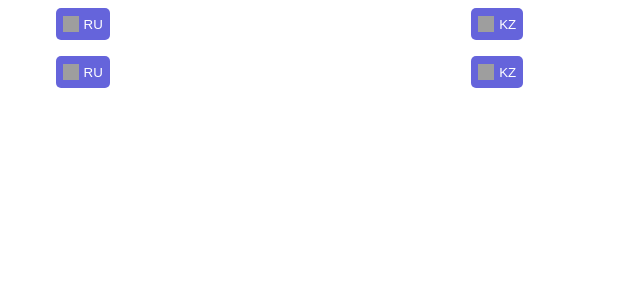
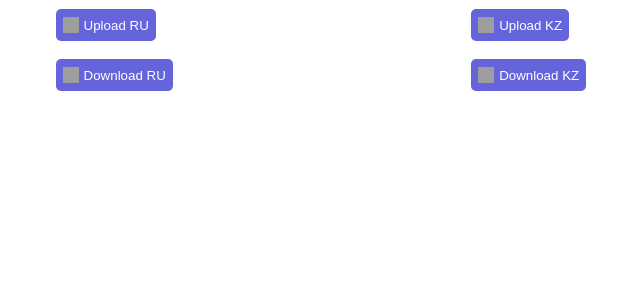
Before and after one commit to batizhamal/localization, a Vue app: page / in a window 1280 px wide. Shown: the top 300 px of the page, without its empty margins (376-1016 px from the left). Built offline with nearby package versions, Linux system fonts and the light colour scheme; grey boxes are pictures that could not be loaded.

Commit message:
AppInputFile component; DataService (upload)

```diff
--- /dev/null
+++ b/src/components/DataService/index.js
@@ -0,0 +1,14 @@
+export default {
+  methods: {
+    downloadJson(filename = "kz", data) {
+      const a = document.createElement("a");
+      const file = new Blob([JSON.stringify(data)], {
+        type: "application/json",
+      });
+      a.href = URL.createObjectURL(file);
+      a.download = `${filename}`;
+      a.click();
+    },
+    // TODO: object parsing method here
+  },
+};
--- /dev/null
+++ b/src/ui/AppInputFile.vue
@@ -0,0 +1,37 @@
+<template>
+  <div>
+    <input
+      type="file"
+      ref="mfile"
+      class="file"
+      @change="$emit('change', $refs.mfile.files[0])"
+    />
+    <AppButton
+      icon="https://super.so/icon/light/upload.svg"
+      :title="title"
+      @click="$refs.mfile.click()"
+      primary
+    />
+  </div>
+</template>
+
+<script>
+import AppButton from "./AppButton.vue";
+export default {
+  components: {
+    AppButton,
+  },
+  props: {
+    title: {
+      type: String,
+      default: "Upload",
+    },
+  },
+};
+</script>
+
+<style>
+.file {
+  display: none;
+}
+</style>
--- a/src/ui/AppPanel.vue
+++ /dev/null
@@ -1,22 +0,0 @@
-<template>
-  <div class="panel">
-    <slot />
-  </div>
-</template>
-
-<script>
-export default {};
-</script>
-
-<style lang="scss">
-.panel {
-  position: relative;
-  display: flex;
-  flex-direction: row;
-  flex-wrap: nowrap;
-  align-items: center;
-  height: $panel_height;
-  max-height: 100%;
-  padding: 0 $padding;
-}
-</style>
--- a/src/views/Localize/index.vue
+++ b/src/views/Localize/index.vue
@@ -1,26 +1,14 @@
 <template>
   <div class="root">
-    <AppPanel class="box__row">
+    <div class="panel box__row">
       <div></div>
       <div>
-        <input type="file" ref="ruFile" class="file" @change="readRuFile()" />
-        <AppButton
-          icon="https://super.so/icon/light/upload.svg"
-          title="RU"
-          @click="$refs.ruFile.click()"
-          primary
-        />
+        <AppInputFile title="Upload RU" @change="readRuFile" />
       </div>
       <div>
-        <input type="file" ref="kzFile" class="file" @change="readKzFile()" />
-        <AppButton
-          icon="https://super.so/icon/light/upload.svg"
-          title="KZ"
-          @click="$refs.kzFile.click()"
-          primary
-        />
+        <AppInputFile title="Upload KZ" @change="readKzFile" />
       </div>
-    </AppPanel>
+    </div>
 
     <div v-if="ru" class="box">
       <div
@@ -40,37 +28,40 @@
       </div>
     </div>
 
-    <AppPanel class="box__row">
+    <div class="panel box__row">
       <div></div>
       <div>
         <AppButton
           icon="https://super.so/icon/light/download.svg"
-          title="RU"
-          @click="downloadRu()"
+          title="Download RU"
+          @click="downloadJson('ru', ru)"
           primary
         />
       </div>
       <div>
         <AppButton
           icon="https://super.so/icon/light/download.svg"
-          title="KZ"
-          @click="downloadKz()"
+          title="Download KZ"
+          @click="downloadJson('kz', kz)"
           primary
         />
       </div>
-    </AppPanel>
+    </div>
   </div>
 </template>
 
 <script>
 import AppButton from "@/ui/AppButton.vue";
-import AppPanel from "@/ui/AppPanel.vue";
 import AppInput from "@/ui/AppInput.vue";
+import AppInputFile from "@/ui/AppInputFile.vue";
+import DataService from "@/components/DataService";
+
 export default {
+  extends: DataService,
   components: {
-    AppPanel,
     AppButton,
     AppInput,
+    AppInputFile,
   },
   data: () => ({
     files: {
@@ -90,8 +81,9 @@ export default {
     }
   },
   methods: {
-    readRuFile() {
-      this.files.ru = this.$refs.ruFile.files[0];
+    // downloadJson,
+    readRuFile(file) {
+      this.files.ru = file;
 
       if (this.files.ru.name.includes(".json")) {
         this.reader.onload = (res) => {
@@ -106,8 +98,8 @@ export default {
         this.reader.readAsText(this.files.ru);
       }
     },
-    readKzFile() {
-      this.files.kz = this.$refs.kzFile.files[0];
+    readKzFile(file) {
+      this.files.kz = file;
 
       if (this.files.kz.name.includes(".json")) {
         this.reader.onload = (res) => {
@@ -125,24 +117,6 @@ export default {
     getCodes() {
       return Object.keys(this.ru);
     },
-    downloadRu() {
-      const a = document.createElement("a");
-      const file = new Blob([JSON.stringify(this.ru)], {
-        type: "application/json",
-      });
-      a.href = URL.createObjectURL(file);
-      a.download = "ru";
-      a.click();
-    },
-    downloadKz() {
-      const a = document.createElement("a");
-      const file = new Blob([JSON.stringify(this.kz)], {
-        type: "application/json",
-      });
-      a.href = URL.createObjectURL(file);
-      a.download = "kz";
-      a.click();
-    },
   },
 };
 </script>
@@ -150,10 +124,6 @@ export default {
 <style lang="scss">
 .root {
   width: 100%;
-}
-
-.file {
-  display: none;
 }
 
 .box {
@@ -178,6 +148,17 @@ export default {
   }
 }
 
+.panel {
+  position: relative;
+  display: flex;
+  flex-direction: row;
+  flex-wrap: nowrap;
+  align-items: center;
+  height: $panel_height;
+  max-height: 100%;
+  padding: 0 $padding;
+}
+
 ::-webkit-scrollbar {
   background-color: transparent;
   width: 1rem;
```
